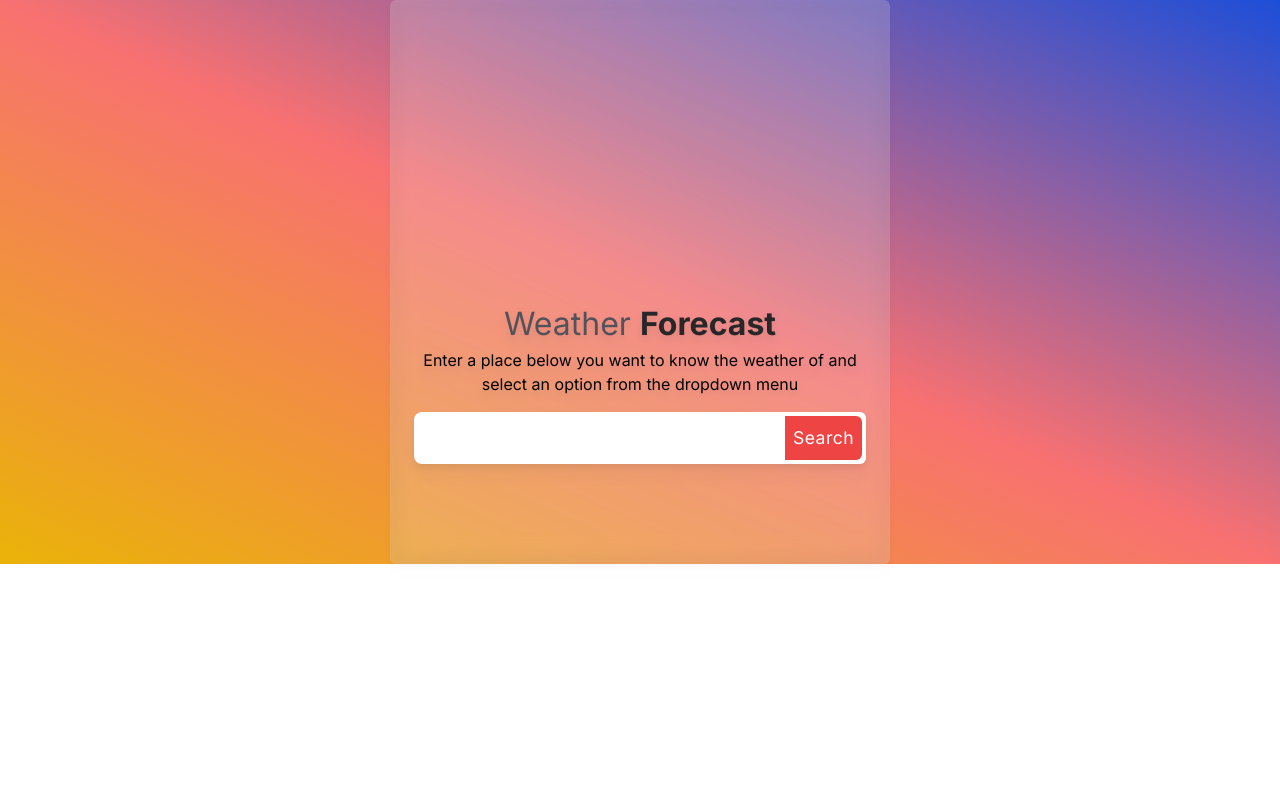
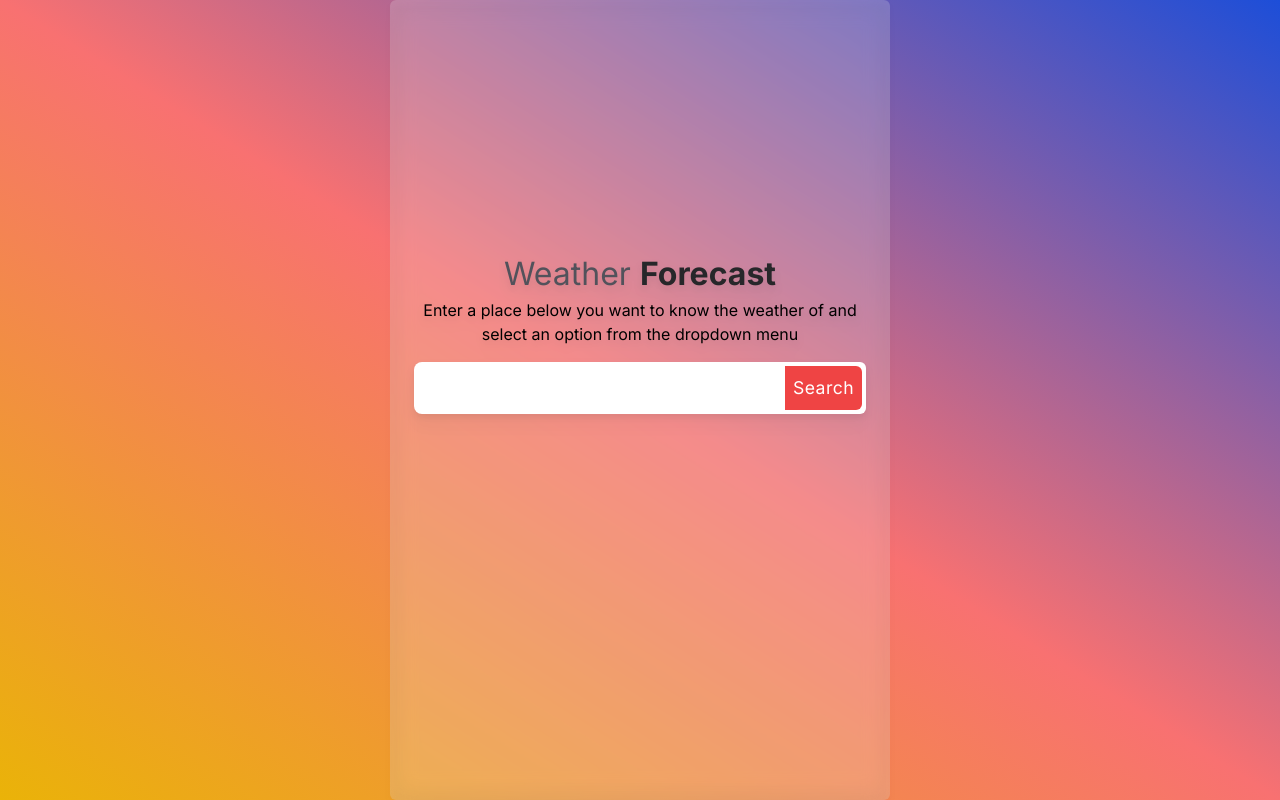
Before and after one commit to Ay7ot/weather-app-v1, a React (Vite) app: page / in a window 1280 px wide. Built offline with nearby package versions, Linux system fonts and the light colour scheme.

Commit message:
Third commit for finished

```diff
--- a/src/App.tsx
+++ b/src/App.tsx
@@ -21,8 +21,8 @@ function App() {
 
 
   return (
-    <main className='font-Inter bg-gradient-to-bl from-blue-700 via-red-400 to-yellow-500 min-h-[screen] flex items-center justify-center'>
-      <section className='flex flex-col px-5 bg-white bg-opacity-20 backdrop-blur-md h-full w-full max-w-[500px] drop-shadow-lg rounded-md  pb-[100px]'>
+    <main className='font-Inter bg-gradient-to-bl from-blue-700 via-red-400 to-yellow-500 min-h-screen flex items-center justify-center'>
+      <section className='flex flex-col px-5 bg-white bg-opacity-20 backdrop-blur-md min-h-screen w-full max-w-[500px] drop-shadow-lg rounded-md pb-[100px]'>
         {forecasts ? (
           <Forecasts goBack={goBack} forecasts={forecasts}/>
         ): (
--- a/src/Search.tsx
+++ b/src/Search.tsx
@@ -11,7 +11,7 @@ type Props = {
 export default function Search({term, options, handleOnChange, chooseLocation, onSubmit}: Props): JSX.Element {
 
   return (
-    <div className='mt-[300px]'>
+    <div className='mt-[250px]'>
       <h1 className='text-[2rem] text-zinc-600 text-center'>
           Weather <span className='font-bold text-zinc-800'>Forecast</span>
         </h1>
```
